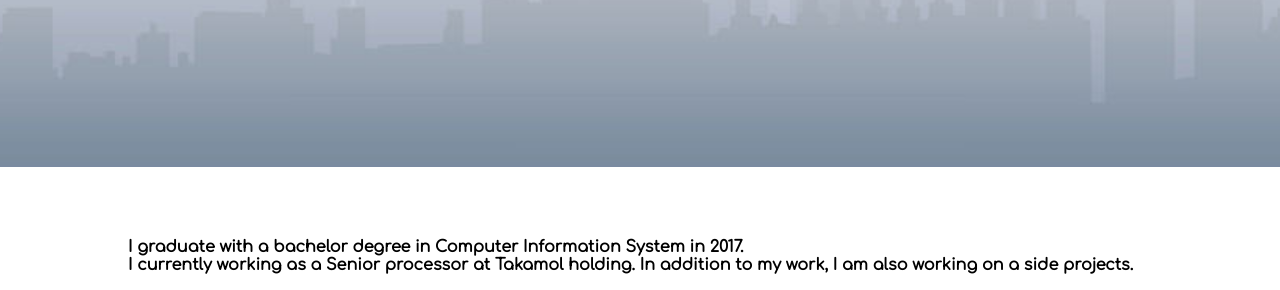
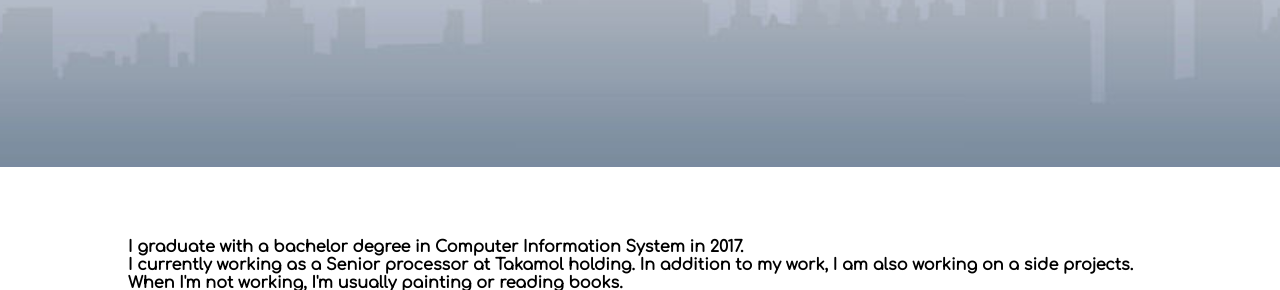
Before and after one commit to Thekraalowais/portfolio, a plain HTML site: page index.html in a window 1280 px wide. Shown: the part 813-1103 px from the top of the page. Drawn offline with nearby package versions, Linux system fonts and the light colour scheme.

Commit message:
add projects

```diff
--- a/index.html
+++ b/index.html
@@ -31,7 +31,8 @@
         I graduate with a bachelor degree in Computer Information System in
         2017. <br />
         I currently working as a Senior processor at Takamol holding. In
-        addition to my work, I am also working on a side projects.
+        addition to my work, I am also working on a side projects. When I'm not
+        working, I'm usually painting or reading books.
       </h4>
       <a href="https://www.linkedin.com/in/thekraalowais"
         ><img class="linkedin" src="images/linkedin.png"
```
